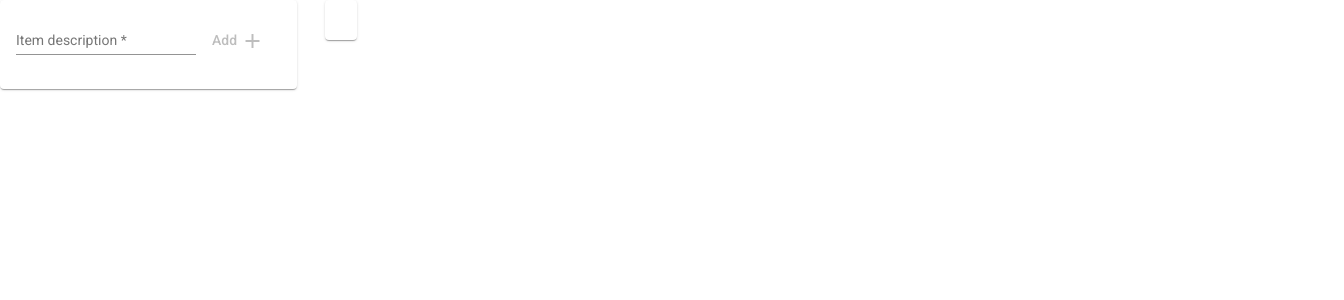
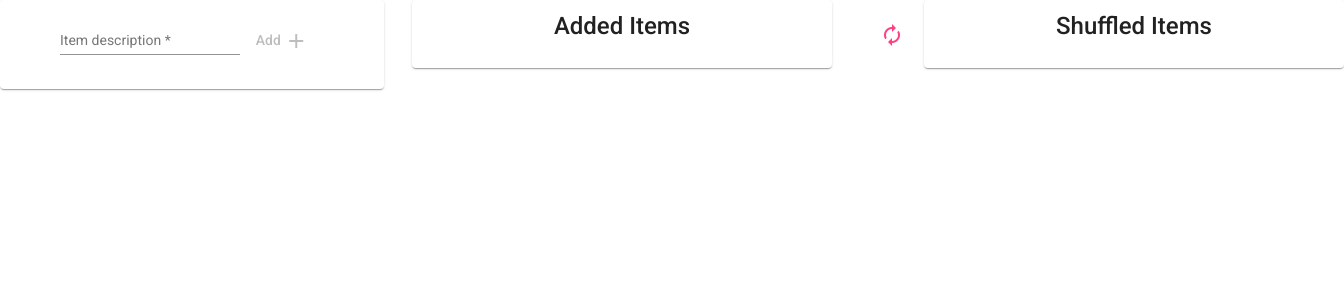
Before and after one commit to aldnoah93/shuffler, an Angular app: page / in a window 1280 px wide. Shown: the top 300 px of the page, 1344 px wide, since content can reach past the window. Built offline with nearby package versions, Linux system fonts and the light colour scheme.

Commit message:
Shuffle action
Shuffling items functionality added

```diff
--- a/src/app/shuffle-list/shuffle-list.component.html
+++ b/src/app/shuffle-list/shuffle-list.component.html
@@ -1,7 +1,12 @@
-<mat-card fxLayout="row" fxLayoutAlign="space-around center">
-    <mat-list role="list">
-        <mat-list-item role="listitem" *ngFor="let item of shuffleListItem">{{item.description}} <button mat-button (click)="itemDeleteById(item.id)"
-                color="warn"><mat-icon aria-hidden="false" aria-label="Delete icon">close</mat-icon></button>
-        </mat-list-item>
-    </mat-list>
+<mat-card fxLayout="column" fxLayoutAlign="space-around center">
+    <mat-card-title>{{listTitle}}</mat-card-title>
+    <mat-card-content>
+        <mat-list role="list">
+            <mat-list-item role="listitem" *ngFor="let item of shuffleListItem">{{item.description}}
+                <button *ngIf="canDelete" mat-button (click)="itemDeleteById(item.id)" color="warn">
+                    <mat-icon aria-hidden="false" aria-label="Delete icon">close</mat-icon>
+                </button>
+            </mat-list-item>
+        </mat-list>
+    </mat-card-content>
 </mat-card>
--- a/src/app/shuffle-list/shuffle-list.component.ts
+++ b/src/app/shuffle-list/shuffle-list.component.ts
@@ -7,6 +7,12 @@ import { ShuffleListItem } from 'src/models/shuffleList';
   styleUrls: ['./shuffle-list.component.scss']
 })
 export class ShuffleListComponent implements OnInit {
+
+  @Input()
+  listTitle: string = "List";
+
+  @Input()
+  canDelete: boolean = true;
 
   @Input()
   shuffleListItem: ShuffleListItem[] = [];
--- a/src/app/shuffle/shuffle.component.html
+++ b/src/app/shuffle/shuffle.component.html
@@ -1,8 +1,16 @@
-<main fxLayout="row" fxLayoutAlign="start start" fxLayoutGap="2em">
-    <div fxFlex.md="30">
+<main fxLayout.gt-md="row" fxLayout.lt-md="column" fxLayoutAlign.gt-md="start start" fxLayoutGap="2em">
+    <div fxFlex.lt-md="100" fxFlex.gt-md="30">
         <app-shuffle-input-form (newItemEvent)="addItem($event)"></app-shuffle-input-form>
     </div>
-    <div fxFlex.md="40">
-        <app-shuffle-list [shuffleListItem]="shuffleItems" (itemDeleteByIdEvent)="deleteItemById($event)" fxFlexFill></app-shuffle-list>
+    <div fxFlex.lt-md="100" fxFlex.gt-md="35">
+        <app-shuffle-list [listTitle]="'Added Items'" [shuffleListItem]="shuffleItems"
+            (itemDeleteByIdEvent)="deleteItemById($event)" fxFlexFill></app-shuffle-list>
+    </div>
+    <div fxFlex.lt-md="100" fxFlex.gt-md="35" fxLayout.gt-md="row" fxLayout.lt-md="column">
+        <button mat-button (click)="shuffle()" color="accent">
+            <mat-icon aria-hidden="false" aria-label="Delete icon">autorenew</mat-icon>
+        </button>
+        <app-shuffle-list [listTitle]="'Shuffled Items'" [shuffleListItem]="shuffledItems"
+            (itemDeleteByIdEvent)="deleteItemById($event)" fxFlexFill></app-shuffle-list>
     </div>
 </main>
--- a/src/app/shuffle/shuffle.component.ts
+++ b/src/app/shuffle/shuffle.component.ts
@@ -1,6 +1,7 @@
 import { Component, OnInit } from '@angular/core';
 import { MatSnackBar } from '@angular/material/snack-bar';
 import { ShuffleListItem } from 'src/models/shuffleList';
+import { fisherYatesShuffle } from 'src/utils/shuffle/shuffle';
 import { v4 as uuid } from "uuid";
 
 @Component({
@@ -11,6 +12,7 @@ import { v4 as uuid } from "uuid";
 export class ShuffleComponent implements OnInit {
 
   shuffleItems: ShuffleListItem[] = [];
+  shuffledItems: ShuffleListItem[] = [];
 
   constructor(private _snackBar: MatSnackBar) { }
 
@@ -23,7 +25,14 @@ export class ShuffleComponent implements OnInit {
   }
   deleteItemById(id:string):void{
     this.shuffleItems = this.shuffleItems.filter(item => item.id !== id);
+    this.shuffledItems = this.shuffledItems.filter(item => item.id !== id);
     this._snackBar.open("An item has been deleted", "Close", { duration: 2000 });
   }
 
+  shuffle(): void {
+    this.shuffledItems = fisherYatesShuffle<ShuffleListItem>(this.shuffleItems);
+    console.log(this.shuffledItems);
+    this._snackBar.open("The items have been shuffled", "Close", { duration: 2000 });
+  }
+
 }
```
